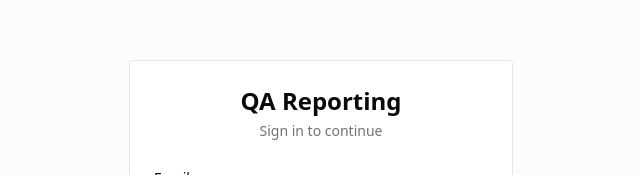
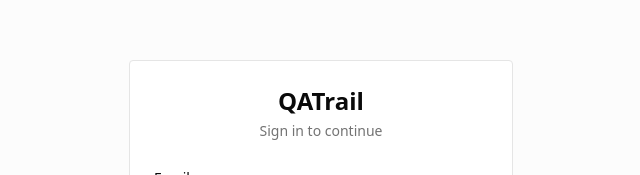
Before and after one commit to auliakbarh/qatrail, a React (Vite) app in the folder client/: page /login in a window 1280 px wide. Shown: the part 132-307 px from the top of the page, without its empty margins (319-959 px from the left). Built offline with nearby package versions, Linux system fonts and the light colour scheme; no server answers.

Commit message:
chore: rename project/app to QATrail

```diff
--- a/client/index.html
+++ b/client/index.html
@@ -4,9 +4,9 @@
     <meta charset="UTF-8" />
     <meta name="viewport" content="width=device-width, initial-scale=1.0" />
     <meta name="author" content="Aulia Akbar Harahap" />
-    <meta name="description" content="QA Reporting — test case management, issue workflow, SLA & analytics." />
+    <meta name="description" content="QATrail — test case management, issue workflow, SLA & analytics." />
     <link rel="icon" type="image/svg+xml" href="/favicon.svg" />
-    <title>QA Reporting</title>
+    <title>QATrail</title>
   </head>
   <body>
     <div id="root"></div>
--- a/client/src/i18n.ts
+++ b/client/src/i18n.ts
@@ -3,7 +3,7 @@
 
 // Full UI dictionary (en / id). Keys grouped by area with flat dotted names.
 const en = {
-  app: "QA Reporting",
+  app: "QATrail",
   "move.title": "Move test case",
   "move.help": "Move this test case to another feature — optionally in a different project. Its records and issues move with it.",
   "move.selectProject": "Select project…",
@@ -390,7 +390,7 @@
   "t.copyManual": "{{label}}: {{text}} (copy manually)",
   // help page
   "help.doc": "Documentation",
-  "help.title": "QA Reporting — User Guide",
+  "help.title": "QATrail — User Guide",
   "help.subtitle": "How the app is organized and how to run the QA workflow end to end. UI v{{v}}.",
   "help.sec.overview": "Overview",
   "help.sec.roles": "Roles & access",
@@ -555,7 +555,7 @@
 };
 
 const id: typeof en = {
-  app: "QA Reporting",
+  app: "QATrail",
   "move.title": "Pindahkan test case",
   "move.help": "Pindahkan test case ini ke fitur lain — boleh beda proyek. Record dan isu ikut berpindah.",
   "move.selectProject": "Pilih proyek…",
@@ -920,7 +920,7 @@
   "t.copyManual": "{{label}}: {{text}} (salin manual)",
   // help page
   "help.doc": "Dokumentasi",
-  "help.title": "QA Reporting — Panduan Pengguna",
+  "help.title": "QATrail — Panduan Pengguna",
   "help.subtitle": "Bagaimana aplikasi ini disusun dan cara menjalankan alur kerja QA dari awal hingga akhir. UI v{{v}}.",
   "help.sec.overview": "Ikhtisar",
   "help.sec.roles": "Peran & akses",
--- a/package.json
+++ b/package.json
@@ -1,5 +1,5 @@
 {
-  "name": "qa-reporting",
+  "name": "qatrail",
   "version": "1.0.0",
   "private": true,
   "description": "QA reporting: App/Project -> Feature -> Test Case -> Record -> Issue, with review workflow, SLA, analytics",
```
Also changed, not shown: 1 other file (tests, documents, lock files or other folders).
